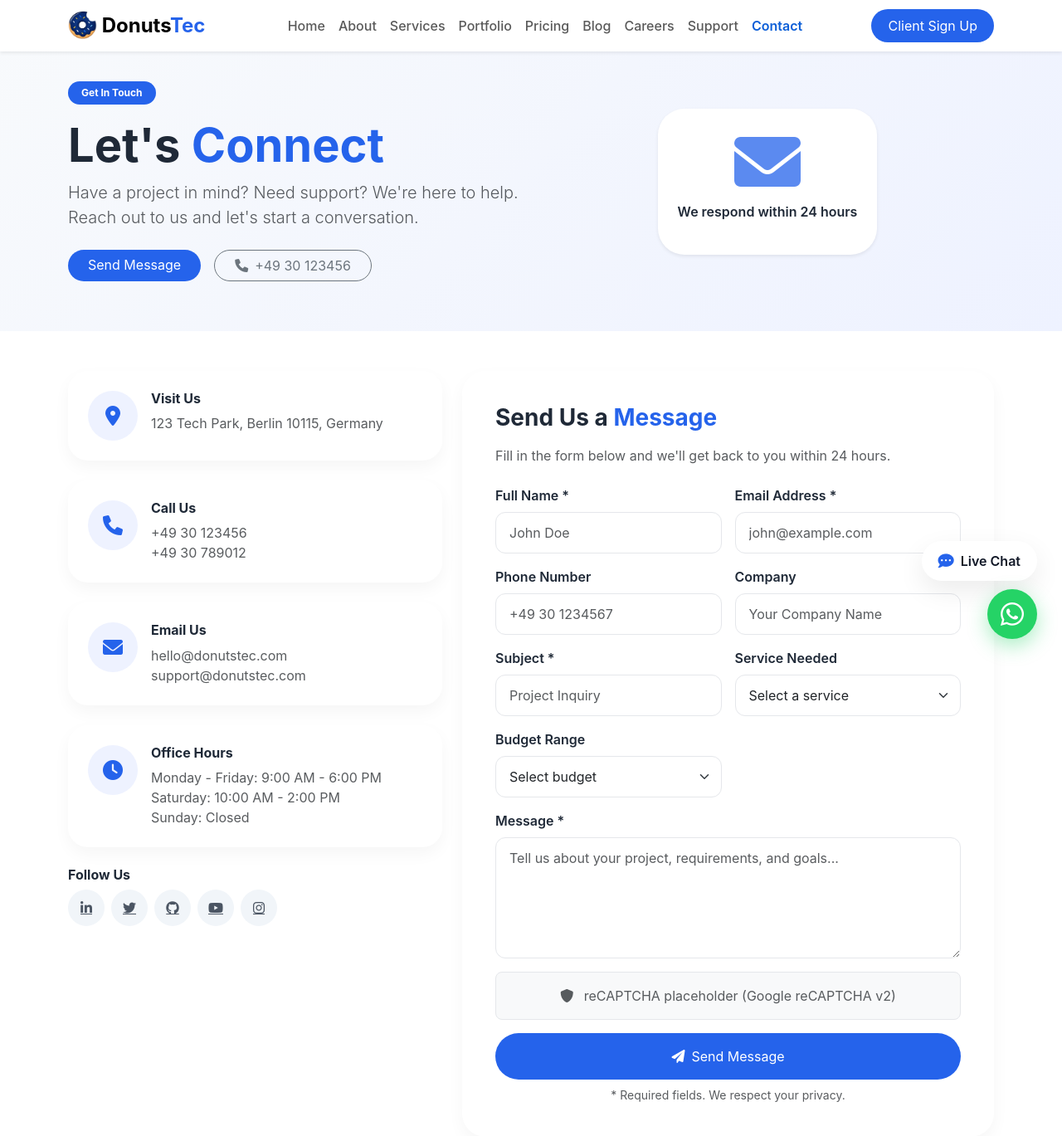
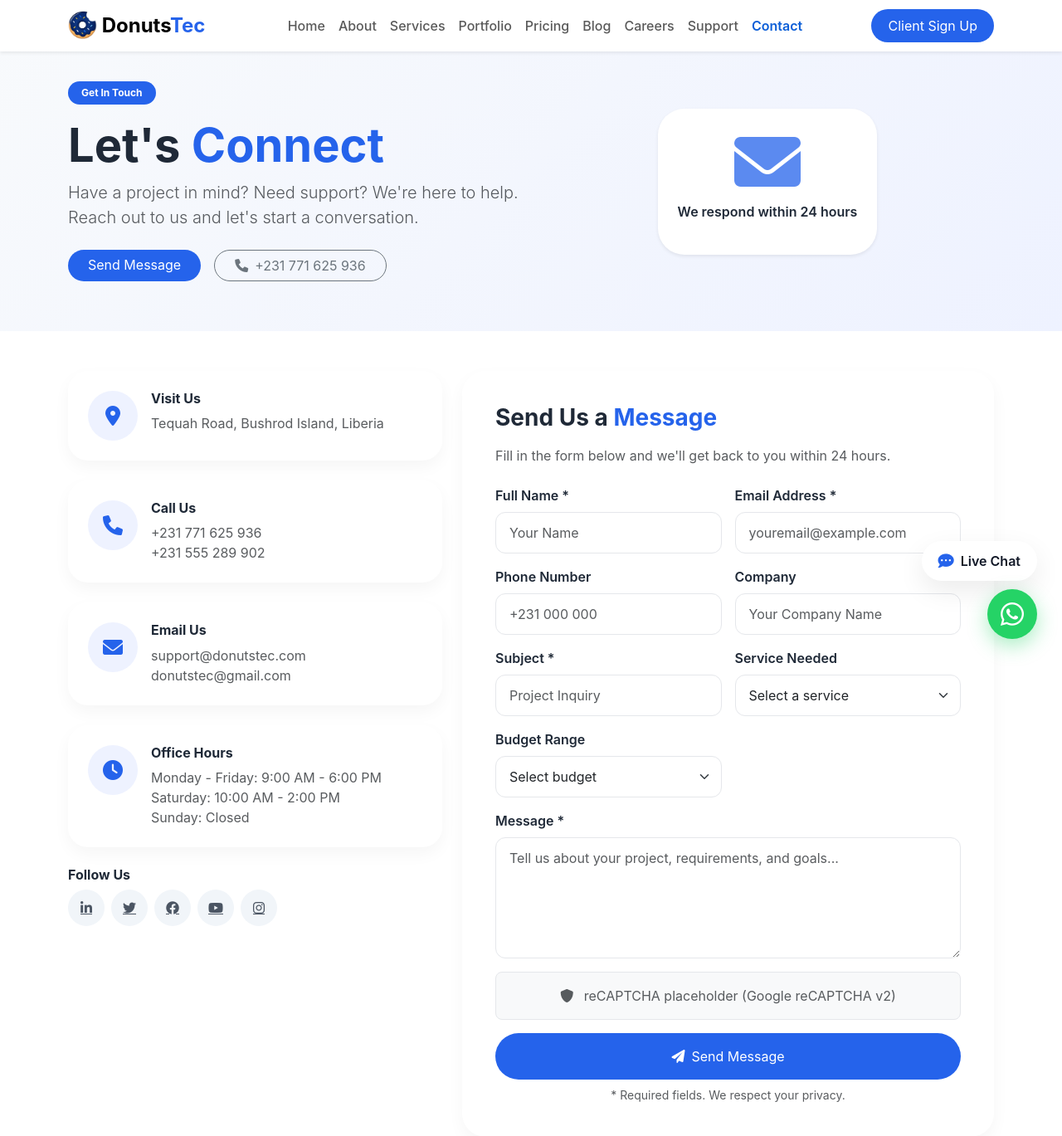
Before and after one commit to CodeWithTec/donutstec, a PHP site: page /contact in a window 1280 px wide. Shown: the top 1369 px of the page at 83% size. Run offline with PHP 8.4, Linux system fonts and the light colour scheme; some libraries are stand-ins or nearby versions.

Commit message:
donuts-002

```diff
--- a/routers.php
+++ b/routers.php
@@ -55,7 +55,6 @@ $routers = [
     '/support' => 'controller/support.php',
     '/clientlogin' => 'controller/clientlogin.php',
     '/threeinone' => 'controller/threeinone.php',
-    '/careers' => 'controller/careers.php', // Fixed spelling
 
     // Admin Routes
     '/admin/dashboard' => 'controller/admin/dashboard.php',
--- a/views/carrers.view.php
+++ b/views/carrers.view.php
@@ -297,7 +297,7 @@
     </div>
   </section>
 
-  <!-- ADMIN PANEL (Applications Management) -->
+  <!-- ADMIN PANEL (Applications Management) --
   <section id="admin-panel" class="py-5 bg-light">
     <div class="container">
       <div class="admin-card" data-aos="fade-up">
@@ -381,6 +381,8 @@
       </div>
     </div>
   </section>
+
+------------------>
 
   <!-- FOOTER -->
 <?php require 'views/partials/footer.php'; ?>
--- a/views/contact.view.php
+++ b/views/contact.view.php
@@ -61,7 +61,7 @@
           <p class="lead text-muted">Have a project in mind? Need support? We're here to help. Reach out to us and let's start a conversation.</p>
           <div class="d-flex gap-3 mt-4">
             <a href="#contact-form" class="btn btn-primary rounded-pill px-4">Send Message</a>
-            <a href="#" class="btn btn-outline-secondary rounded-pill px-4"><i class="fas fa-phone me-2"></i>+49 30 123456</a>
+            <a href="tel:+231771625936" class="btn btn-outline-secondary rounded-pill px-4"><i class="fas fa-phone me-2"></i>+231 771 625 936</a>
           </div>
         </div>
         <div class="col-lg-6 text-center" data-aos="fade-left">
@@ -86,7 +86,7 @@
                 <div class="icon-circle"><i class="fas fa-map-marker-alt"></i></div>
                 <div>
                   <h6 class="fw-bold">Visit Us</h6>
-                  <p class="text-muted mb-0">123 Tech Park, Berlin 10115, Germany</p>
+                  <p class="text-muted mb-0">Tequah Road, Bushrod Island, Liberia</p>
                 </div>
               </div>
             </div>
@@ -95,8 +95,8 @@
                 <div class="icon-circle"><i class="fas fa-phone"></i></div>
                 <div>
                   <h6 class="fw-bold">Call Us</h6>
-                  <p class="text-muted mb-0">+49 30 123456</p>
-                  <p class="text-muted mb-0">+49 30 789012</p>
+                  <p class="text-muted mb-0">+231 771 625 936</p>
+                  <p class="text-muted mb-0">+231 555 289 902</p>
                 </div>
               </div>
             </div>
@@ -105,8 +105,8 @@
                 <div class="icon-circle"><i class="fas fa-envelope"></i></div>
                 <div>
                   <h6 class="fw-bold">Email Us</h6>
-                  <p class="text-muted mb-0">hello@donutstec.com</p>
                   <p class="text-muted mb-0">support@donutstec.com</p>
+                  <p class="text-muted mb-0">donutstec@gmail.com</p>
                 </div>
               </div>
             </div>
@@ -126,11 +126,11 @@
             <div>
               <h6 class="fw-bold">Follow Us</h6>
               <div class="d-flex gap-2">
-                <a href="#" class="social-link"><i class="fab fa-linkedin-in"></i></a>
-                <a href="#" class="social-link"><i class="fab fa-twitter"></i></a>
-                <a href="#" class="social-link"><i class="fab fa-github"></i></a>
-                <a href="#" class="social-link"><i class="fab fa-youtube"></i></a>
-                <a href="#" class="social-link"><i class="fab fa-instagram"></i></a>
+                <a href="https://www.linkedin.com/company/donutstec" class="social-link"><i class="fab fa-linkedin-in"></i></a>
+                <a href="https://twitter.com/donutstec" class="social-link"><i class="fab fa-twitter"></i></a>
+                <a href="https://web.facebook.com/profile.php?id=61593152876743" class="social-link"><i class="fab fa-facebook"></i></a>
+                <a href="https://www.youtube.com/channel/UC9X8QY4lJ5Q5Q5Q5Q5Q5Q5" class="social-link"><i class="fab fa-youtube"></i></a>
+                <a href="https://www.instagram.com/donutstec/" class="social-link"><i class="fab fa-instagram"></i></a>
               </div>
             </div>
           </div>
@@ -145,27 +145,27 @@
               <div class="row g-3">
                 <div class="col-md-6">
                   <label class="form-label fw-semibold">Full Name *</label>
-                  <input type="text" class="form-control" placeholder="John Doe" required />
+                  <input type="text" name="fullname" class="form-control" placeholder="Your Name" required />
                 </div>
                 <div class="col-md-6">
                   <label class="form-label fw-semibold">Email Address *</label>
-                  <input type="email" class="form-control" placeholder="john@example.com" required />
+                  <input type="email" name="email" class="form-control" placeholder="youremail@example.com" required />
                 </div>
                 <div class="col-md-6">
                   <label class="form-label fw-semibold">Phone Number</label>
-                  <input type="tel" class="form-control" placeholder="+49 30 1234567" />
+                  <input type="tel" name="phone" class="form-control" placeholder="+231 000 000 " />
                 </div>
                 <div class="col-md-6">
                   <label class="form-label fw-semibold">Company</label>
-                  <input type="text" class="form-control" placeholder="Your Company Name" />
+                  <input type="text" name="company" class="form-control" placeholder="Your Company Name" />
                 </div>
                 <div class="col-md-6">
                   <label class="form-label fw-semibold">Subject *</label>
-                  <input type="text" class="form-control" placeholder="Project Inquiry" required />
+                  <input type="text" name="subject" class="form-control" placeholder="Project Inquiry" required />
                 </div>
                 <div class="col-md-6">
                   <label class="form-label fw-semibold">Service Needed</label>
-                  <select class="form-select">
+                  <select class="form-select addEventListener" name="service">
                     <option selected>Select a service</option>
                     <option>Custom Software Development</option>
                     <option>Website Development</option>
@@ -184,7 +184,7 @@
                 </div>
                 <div class="col-md-6">
                   <label class="form-label fw-semibold">Budget Range</label>
-                  <select class="form-select">
+                  <select class="form-select addEventListener" name="budget">
                     <option selected>Select budget</option>
                     <option>$1,000 - $5,000</option>
                     <option>$5,000 - $10,000</option>
@@ -196,8 +196,9 @@
                 </div>
                 <div class="col-12">
                   <label class="form-label fw-semibold">Message *</label>
-                  <textarea class="form-control" rows="5" placeholder="Tell us about your project, requirements, and goals..." required></textarea>
+                  <textarea class="form-control" name="message" rows="5" placeholder="Tell us about your project, requirements, and goals..." required></textarea>
                 </div>
+
                 <!-- reCAPTCHA placeholder -->
                 <div class="col-12">
                   <div class="bg-light p-3 rounded-3 text-center text-muted" style="border: 1px solid #e5e7eb;">
@@ -223,7 +224,7 @@
     <div class="container">
       <div class="map-container" data-aos="fade-up">
         <iframe
-          src="https://www.google.com/maps/embed?pb=!1m18!1m12!1m3!1d2428.834548818768!2d13.404954076591174!3d52.52000637205365!2m3!1f0!2f0!3f0!3m2!1i1024!2i768!4f13.1!3m3!1m2!1s0x47a84e1a9c0b1b7f%3A0x5b3d4b1e2c8f0a6d!2sBerlin!5e0!3m2!1sen!2sde!4v1700000000000!5m2!1sen!2sde"
+          src="https://www.google.com/maps/embed?pb=!1m14!1m12!1m3!1d5690.278913877774!2d-10.789901894672635!3d6.349395766467126!2m3!1f0!2f0!3f0!3m2!1i1024!2i768!4f13.1!5e1!3m2!1sen!2s!4v1786211529240!5m2!1sen!2s"
           width="100%"
           height="400"
           style="border:0;"
@@ -237,7 +238,7 @@
 
   <!-- WHATSAPP FLOATING BUTTON -->
   <div class="whatsapp-float" data-aos="fade-up" data-aos-delay="200">
-    <a href="https://wa.me/4930123456" target="_blank" aria-label="Chat on WhatsApp">
+    <a href="https://wa.me/+231771625936" target="_blank" aria-label="Chat on WhatsApp">
       <i class="fab fa-whatsapp"></i>
     </a>
   </div>
@@ -325,7 +326,7 @@
         cancelButtonText: 'Cancel'
       }).then((result) => {
         if (result.isConfirmed) {
-          window.open('https://wa.me/4930123456', '_blank');
+          window.open('https://wa.me/+231771625936', '_blank');
         }
       });
     });
--- a/views/partials/footer.php
+++ b/views/partials/footer.php
@@ -2,10 +2,39 @@
   <footer class="py-5">
     <div class="container">
       <div class="row g-4">
-        <div class="col-md-4"><h5 class="text-white">DonutsTec</h5><p>Transforming ideas into digital excellence. Trusted by 50+ companies worldwide.</p><div><a href="#" class="me-2"><i class="fab fa-twitter"></i></a><a href="#" class="me-2"><i class="fab fa-linkedin"></i></a><a href="#" class="me-2"><i class="fab fa-github"></i></a></div></div>
-        <div class="col-md-2"><h6 class="text-white">Quick</h6><ul class="list-unstyled"><li><a href="/about">About</a></li><li><a href="/services">Services</a></li><li><a href="/portfolio">Portfolio</a></li><li><a href="/careers">Careers</a></li></ul></div>
-        <div class="col-md-3"><h6 class="text-white">Contact</h6><ul class="list-unstyled"><li><i class="fas fa-map-marker-alt me-1"></i> TR, Bushrod Island, Monrovia.</li><li><i class="fas fa-phone me-1"></i> +231 555 289 902 | 771 525 936</li><li><i class="fas fa-envelope me-1"></i> hello@donutstec.com</li></ul></div>
-        <div class="col-md-3"><h6 class="text-white">Support</h6><ul class="list-unstyled"><li><a href="/threeinone">Help Center</a></li><li><a href="/threeinone">Privacy Policy</a></li><li><a href="/threeinone">Terms of Service</a></li></ul></div>
+        <div class="col-md-4">
+          <h5 class="text-white">DonutsTec</h5>
+          <p>Transforming ideas into digital excellence. Trusted by 50+ companies worldwide.</p>
+        <div>
+          <a href="https://twitter.com/donutstec" class="me-2"><i class="fab fa-twitter"></i></a>
+          <a href="https://www.linkedin.com/company/donutstec" class="me-2"><i class="fab fa-linkedin"></i></a>
+          <a href="https://web.facebook.com/profile.php?id=61593152876743" class="me-2"><i class="fab fa-facebook"></i></a>
+        </div>
+      </div>
+        <div class="col-md-2">
+          <h6 class="text-white">Quick</h6>
+            <ul class="list-unstyled">
+              <li><a href="/about">About</a></li>
+              <li><a href="/services">Services</a></li>
+              <li><a href="/portfolio">Portfolio</a></li>
+              <li><a href="/careers">Careers</a></li>
+            </ul>
+          </div>
+        <div class="col-md-3">
+          <h6 class="text-white">Contact</h6>
+          <ul class="list-unstyled">
+            <li><i class="fas fa-map-marker-alt me-1"></i> TR, Bushrod Island, Monrovia.</li>
+            <li><i class="fas fa-phone me-1"></i> +231 771 525 936</li>
+            <li><i class="fas fa-phone me-1"></i> +231 555 289 902</li>
+            <li><i class="fas fa-envelope me-1"></i> hello@donutstec.com</li></ul></div>
+        <div class="col-md-3">
+          <h6 class="text-white">Support</h6>
+          <ul class="list-unstyled">
+            <li><a href="/threeinone">Help Center</a></li>
+            <li><a href="/threeinone">Privacy Policy</a></li>
+            <li><a href="/threeinone">Terms of Service</a></li>
+          </ul>
+        </div>
       </div>
       <hr class="border-secondary" />
       <div class="text-center text-white small">&copy; 2026 DonutsTec. All rights reserved.</div>
--- a/views/protfolio.view.php
+++ b/views/protfolio.view.php
@@ -46,7 +46,7 @@
           <p class="lead text-muted">Explore our portfolio of successful digital solutions across industries.</p>
           <div class="d-flex gap-3 mt-4">
             <a href="#project-grid" class="btn btn-primary rounded-pill px-4">View Projects</a>
-            <a href="#admin-panel" class="btn btn-outline-secondary rounded-pill px-4">Admin Panel</a>
+            <!-- <a href="#admin-panel" class="btn btn-outline-secondary rounded-pill px-4">Admin Panel</a> -->
           </div>
         </div>
         <div class="col-lg-6 text-center" data-aos="fade-left">
@@ -215,7 +215,7 @@
     </div>
   </div>
 
-  <!-- ADMIN PANEL (Portfolio Management) -->
+  <!-- ADMIN PANEL (Portfolio Management)
   <section id="admin-panel" class="py-5 bg-light">
     <div class="container">
       <div class="admin-card" data-aos="fade-up">
@@ -273,6 +273,8 @@
       </div>
     </div>
   </section>
+
+-------------->
 
   <!-- ADD PROJECT MODAL -->
   <div class="modal fade" id="addProjectModal" tabindex="-1">
--- a/views/services.view.php
+++ b/views/services.view.php
@@ -46,7 +46,7 @@
           <p class="lead text-muted">From concept to deployment, we deliver end-to-end solutions tailored to your business needs.</p>
           <div class="d-flex gap-3 mt-4">
             <a href="#service-list" class="btn btn-primary rounded-pill px-4">Explore Services</a>
-            <a href="#contact" class="btn btn-outline-secondary rounded-pill px-4">Request Quote</a>
+            <a href="#quote" class="btn btn-outline-secondary rounded-pill px-4">Request Quote</a>
           </div>
         </div>
         <div class="col-lg-6 text-center" data-aos="fade-left">
@@ -184,7 +184,7 @@
   <!-- For brevity, we show 2 detailed examples, but all services would have full sections -->
 
   <!-- QUOTE REQUEST FORM -->
-  <section id="contact" class="py-5 bg-light">
+  <section id="quote" class="py-5 bg-light">
     <div class="container">
       <div class="row justify-content-center">
         <div class="col-lg-8" data-aos="fade-up">
--- a/views/support.view.php
+++ b/views/support.view.php
@@ -327,13 +327,13 @@
     </div>
   </div>
 
-  <!-- ADMIN DASHBOARD -->
+  <!-- ADMIN DASHBOARD
   <section id="admin-dashboard" class="py-5 bg-light">
     <div class="container">
       <div class="admin-card" data-aos="fade-up">
         <h4 class="fw-bold mb-4"><i class="fas fa-chart-line me-2 text-primary"></i>Support Dashboard</h4>
 
-        <!-- Charts row -->
+        <!-- Charts row
         <div class="row g-4 mb-4">
           <div class="col-md-6">
             <h6>Ticket Statistics</h6>
@@ -414,7 +414,7 @@
       </div>
     </div>
   </section>
-
+----------->
   <!-- FOOTER -->
 <?php require 'views/partials/footer.php'; ?>
 
```
Also changed, not shown: controller/contact.php (+14 -1 lines), views/blog.view.php (+5 -5 lines).
